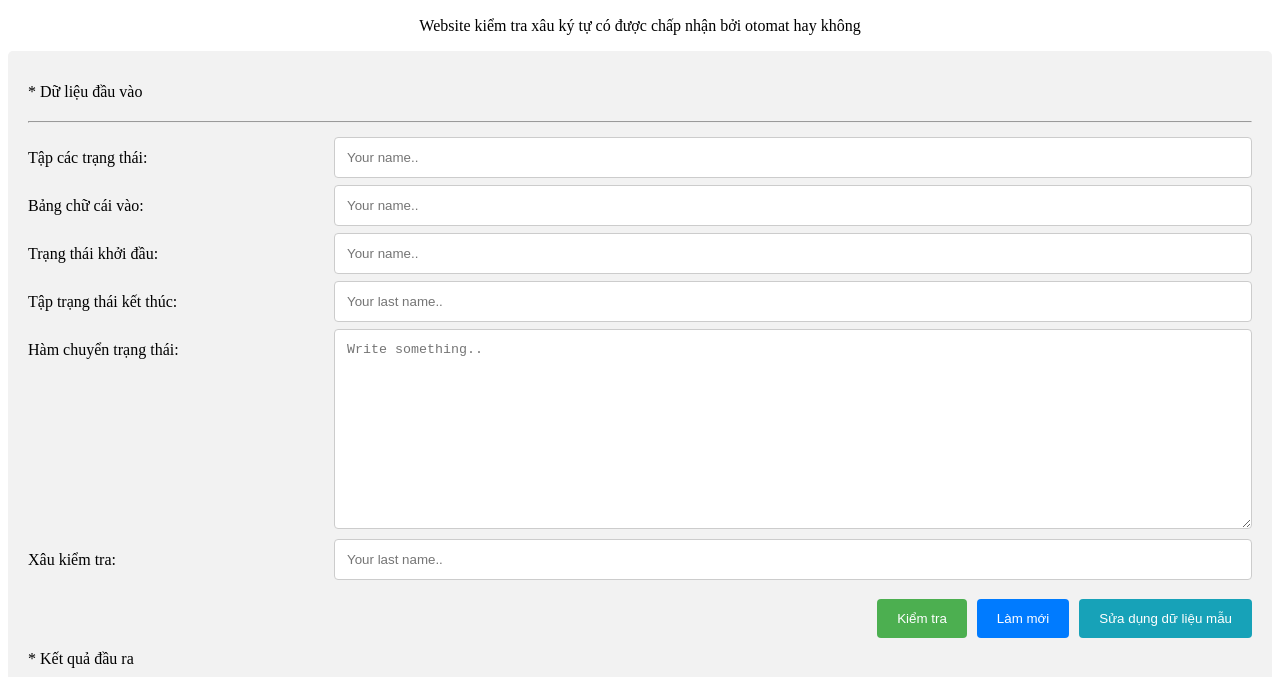
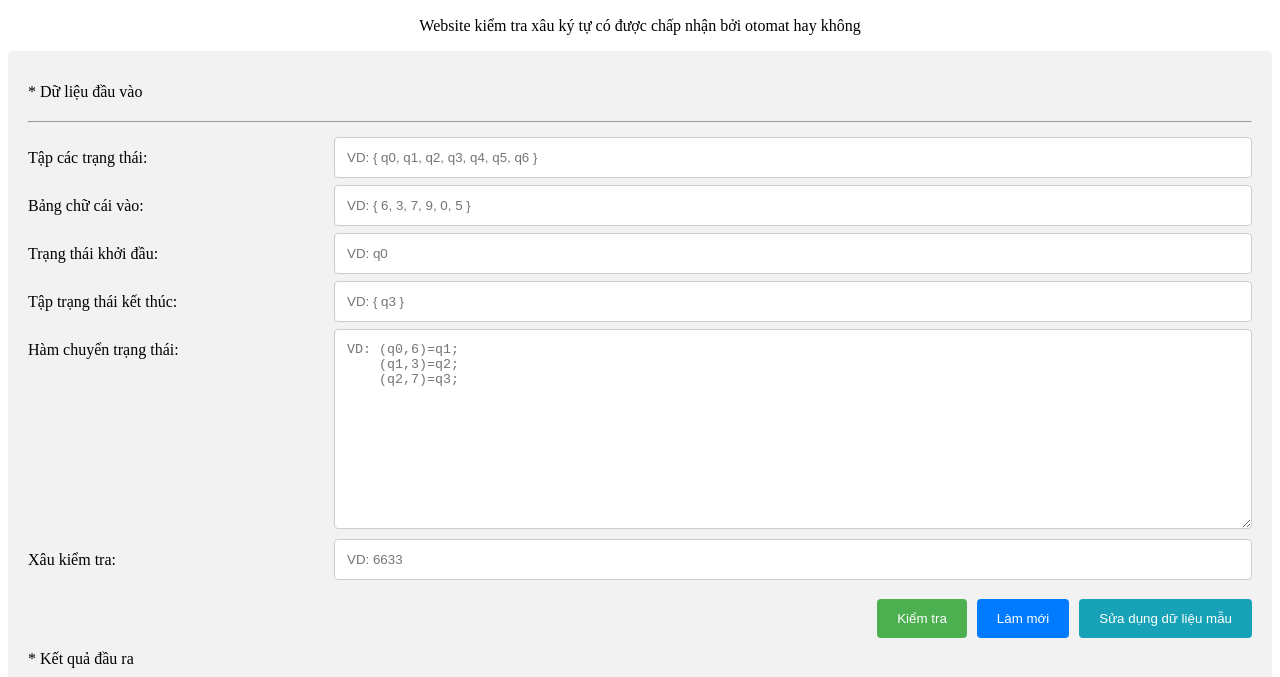
Before and after one commit to Chiendam/otomat, a plain HTML site: page index.html in a window 1280 px wide. Shown: the part 50-727 px from the top of the page. Drawn offline with Linux system fonts and the light colour scheme.

Commit message:
Update view index

```diff
--- a/index.html
+++ b/index.html
@@ -22,7 +22,8 @@
                     <label for="listState">Tập các trạng thái: </label>
                 </div>
                 <div class="col-75">
-                    <input type="text" id="listState" name="listState" required placeholder="Your name..">
+                    <input type="text" id="listState" name="listState" required
+                        placeholder="VD: { q0, q1, q2, q3, q4, q5, q6 }">
                 </div>
             </div>
             <div class="row">
@@ -30,7 +31,7 @@
                     <label for="alphabet">Bảng chữ cái vào: </label>
                 </div>
                 <div class="col-75">
-                    <input type="text" id="alphabet" name="alphabet" required placeholder="Your name..">
+                    <input type="text" id="alphabet" name="alphabet" required placeholder="VD: { 6, 3, 7, 9, 0, 5 } ">
                 </div>
             </div>
             <div class="row">
@@ -38,7 +39,7 @@
                     <label for="startState">Trạng thái khởi đầu: </label>
                 </div>
                 <div class="col-75">
-                    <input type="text" id="startState" name="startState" required placeholder="Your name..">
+                    <input type="text" id="startState" name="startState" required placeholder="VD: q0">
                 </div>
             </div>
             <div class="row">
@@ -46,7 +47,7 @@
                     <label for="endState">Tập trạng thái kết thúc: </label>
                 </div>
                 <div class="col-75">
-                    <input type="text" id="endState" name="endState" required placeholder="Your last name..">
+                    <input type="text" id="endState" name="endState" required placeholder="VD: { q3 }">
                 </div>
             </div>
             <div class="row">
@@ -54,8 +55,9 @@
                     <label for="changeState">Hàm chuyển trạng thái: </label>
                 </div>
                 <div class="col-75">
-                    <textarea id="changeState" name="changeState" required placeholder="Write something.."
-                        style="height:200px"></textarea>
+                    <textarea id="changeState" name="changeState" required placeholder="VD: (q0,6)=q1;
+    (q1,3)=q2;
+    (q2,7)=q3;" style="height:200px"></textarea>
                 </div>
             </div>
             <div class="row">
@@ -63,7 +65,7 @@
                     <label for="stringCheck">Xâu kiểm tra: </label>
                 </div>
                 <div class="col-75">
-                    <input type="text" id="stringCheck" name="stringCheck" required placeholder="Your last name..">
+                    <input type="text" id="stringCheck" name="stringCheck" required placeholder="VD: 6633">
                 </div>
             </div>
             <br>
@@ -74,7 +76,7 @@
             </div>
         </form>
         <label for="result">* Kết quả đầu ra</label>
-        <textarea id="result" name="result" readonly placeholder="Write something.." style="height:200px"></textarea>
+        <textarea id="result" name="result" readonly placeholder="Kết quả kiểm tra.." style="height:200px"></textarea>
     </div>
 
 </body>
```
